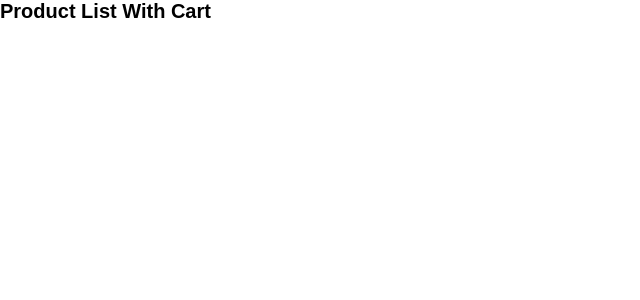
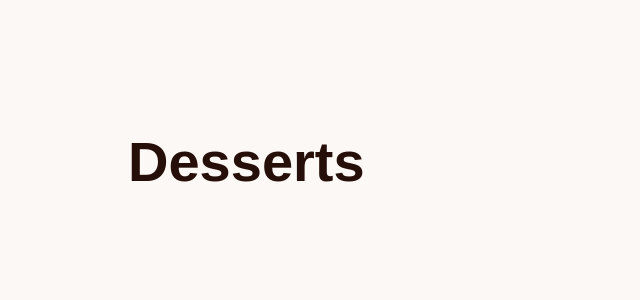
Before and after one commit to Orliland/product_list_with_cart, a React (Vite) app: page / in a window 1280 px wide. Shown: the top 300 px of the page, without its empty margins (0-640 px from the left). Built offline with nearby package versions, Linux system fonts and the light colour scheme.

Commit message:
add basic layout

```diff
--- a/src/App.css
+++ b/src/App.css
@@ -0,0 +1,40 @@
+/* Mobile First */
+.main {
+  display: grid;
+  gap: var(--s-400);
+
+  padding: var(--s-300);
+}
+
+.logo {
+  color: var(--rose-900);
+}
+
+/* Tablet */
+@media (min-width: 768px) {
+  .main {
+    padding: var(--s-500);
+  }
+}
+
+/* Desktop */
+@media (min-width: 1024px) {
+  .main {
+    grid-template-columns: 1fr auto;
+    grid-template-rows: auto 1fr;
+  }
+  .header {
+    grid-column: 1/2;
+    grid-row: 1/2;
+
+    padding: var(--s-1000);
+  }
+  .products {
+    grid-column: 1/2;
+    grid-row: 2/3;
+  }
+  .cart {
+    grid-column: 2/3;
+    grid-row: 1/3;
+  }
+}
--- a/src/App.jsx
+++ b/src/App.jsx
@@ -1,5 +1,17 @@
+import Cart from "./Cart";
+
+import "./App.css";
+
 const App = () => {
-  return <h1>Product List With Cart</h1>;
+  return (
+    <main className="main">
+      <header className="header">
+        <h1 className="logo text__preset__1--bold">Desserts</h1>
+      </header>
+      <section className="products">j</section>
+      <Cart />
+    </main>
+  );
 };
 
 export default App;
--- a/src/index.css
+++ b/src/index.css
@@ -33,6 +33,7 @@
 
 body {
   margin: 0;
+  background-color: var(--rose-50);
 }
 
 /* TYPOGRAPHY CLASSES */
```
